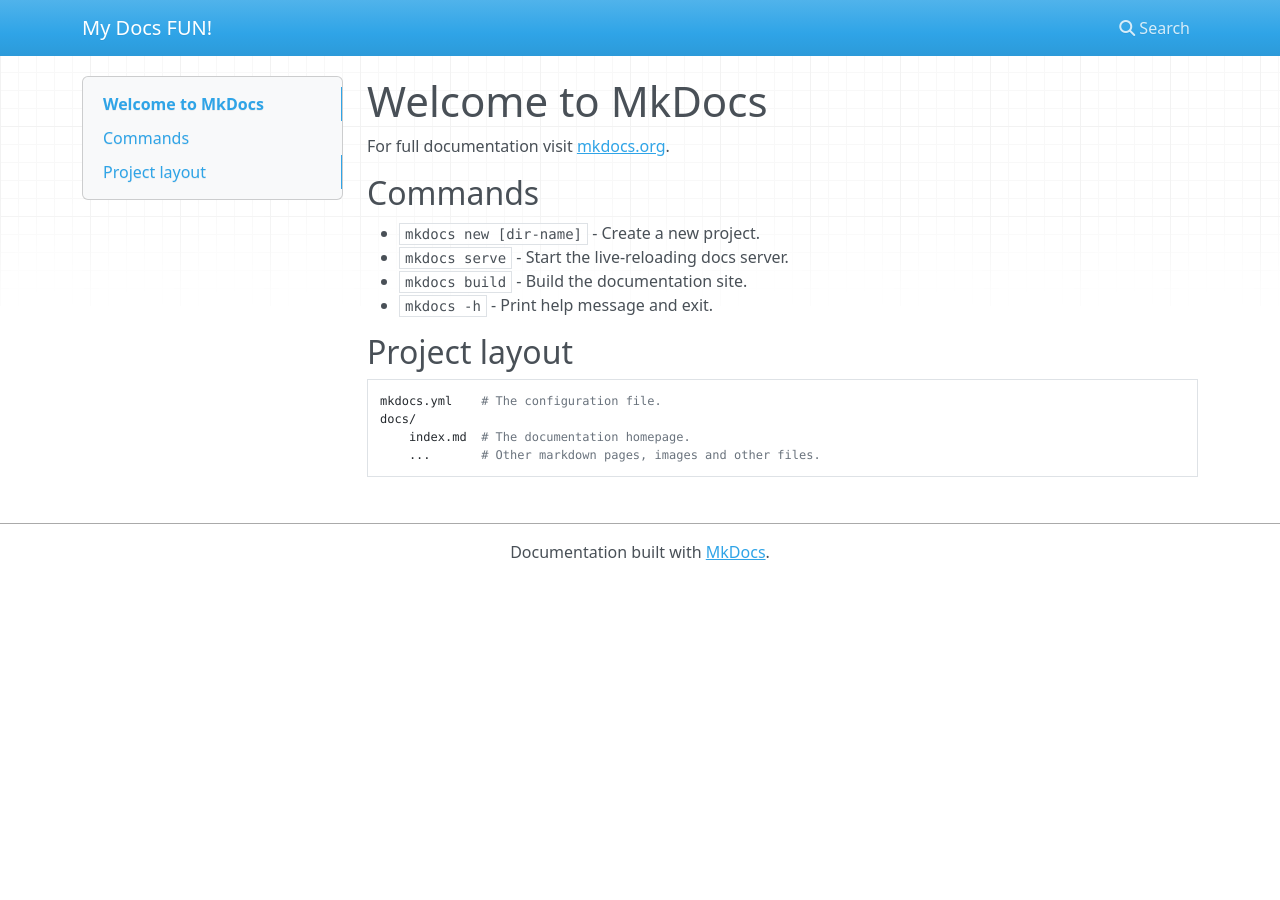
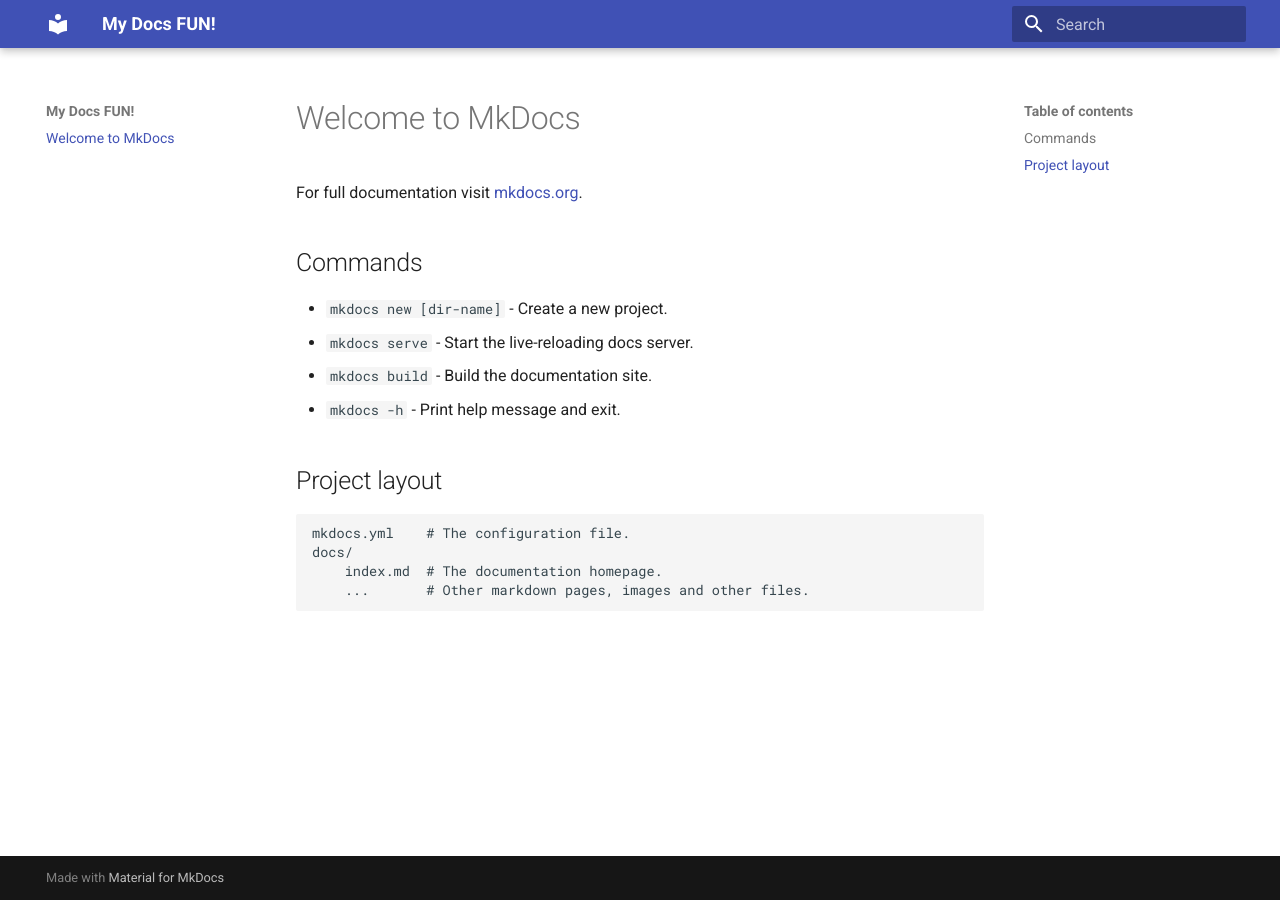
Before and after one commit to nanthony007/template_python, an MkDocs documentation site: the page built from docs/index.md, in a window 1280 px wide. Built offline with MkDocs 1.6.1 and Material for MkDocs 9.7.7, drawn with Linux system fonts in a browser that asks for light colours; nearby versions of some CDN libraries.

Commit message:
Add mkdocstrings support.

```diff
--- a/mkdocs.yml
+++ b/mkdocs.yml
@@ -1,3 +1,10 @@
 site_name: My Docs FUN!
 remote_name: https://github.com/nanthony007/template_python
 remote_branch: gh-pages
+
+theme:
+  name: 'material'
+
+plugins:
+  - search
+  - mkdocstrings
```
